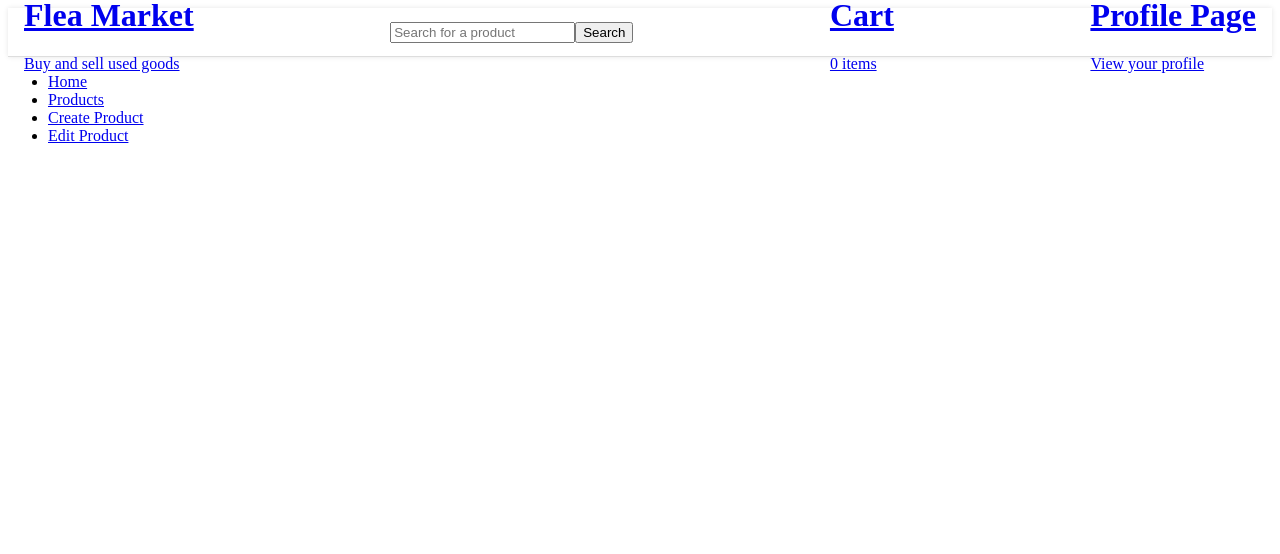
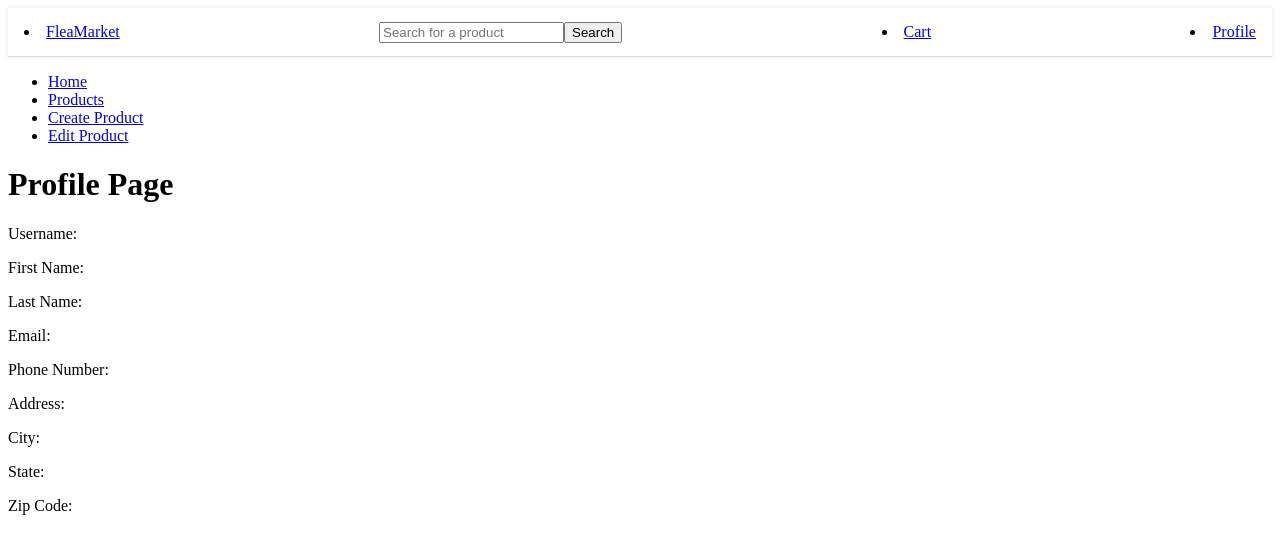
Before and after one commit to Hector-H/MileStone-2, a React (Create React App) app in the folder flea_market/: page /ProfilePage in a window 1280 px wide. Shown: the top 554 px of the page. Built offline with nearby package versions, Linux system fonts and the light colour scheme.

Commit message:
fixed Nav bar routing

```diff
--- a/flea_market/src/App.js
+++ b/flea_market/src/App.js
@@ -12,12 +12,14 @@ import ProductWindow from './components/Product/ProductWindow';
 import Home from './components/Home';
 import ProductList from './components/Product/ProductList';
 import ProductCreate from './components/Product/ProductCreate.js';
+import ProductEdit from './components/Product/ProductEdit.js';
 import AboutUs from './components/SideBar/AboutUs';
-import ProductEdit from './components/Product/ProductEdit.js';
 import ContactUs from './components/SideBar/ContactUs.js';
 import HelpPage from './components/SideBar/HelpPage.js';
 import Distance from './components/SideBar/Distance.js';
 import Category from './components/SideBar/Category.js';
+import Cart from './components/NavBar/Cart.js';
+import ProfilePage from './components/NavBar/ProfilePage.js';
 
 function App() {
 const [seeds, setSeeds] = useState(productsSeed)
@@ -65,6 +67,8 @@ const [seeds, setSeeds] = useState(productsSeed)
             <Route path="/HelpPage" element={<HelpPage />} />
             <Route path="/Distance" element={<Distance />} />
             <Route path="/Category" element={<Category />} />
+            <Route path="/Cart" element={<Cart />} />
+            <Route path="/ProfilePage" element={<ProfilePage />} />
           </Routes>
         </main>
       </div>
--- a/flea_market/src/components/NavBar/Cart.js
+++ b/flea_market/src/components/NavBar/Cart.js
@@ -1,12 +1,10 @@
-import{ Link } from "react-router-dom";
+import { Link } from 'react-router-dom';
 
 export default function Cart(props) {
     return (
         <div className="Cart">
-            <Link to="/Cart">
-                <h1>Cart</h1>
-                <p>0 items</p>
-            </Link>
+            <Link to="/cart">Cart</Link>
+            <h1>Cart Coming Soon!</h1>
         </div>
     );
 }
--- a/flea_market/src/components/NavBar/NavBar.js
+++ b/flea_market/src/components/NavBar/NavBar.js
@@ -1,20 +1,15 @@
-import { Link } from "react-router-dom";
+import { Link } from 'react-router-dom';
 
 import SearchBar from "./SearchBar";
-import ProfilePage from "./ProfilePage";
-import Cart from "./Cart";
 import "./NavBar.css";
 
 export default function NavBar(props) {
     return (
         <div className="NavBar">
-            <Link to="/">
-                <h1>Flea Market</h1>
-                <p>Buy and sell used goods</p>
-            </Link>
+            <li><Link to="/">FleaMarket</Link></li>
             <SearchBar />
-            <Cart />
-            <ProfilePage />
+            <li><Link to="/Cart">Cart</Link></li>
+            <li><Link to="/ProfilePage">Profile</Link></li>
         </div>
     );
 }
--- a/flea_market/src/components/NavBar/ProfilePage.js
+++ b/flea_market/src/components/NavBar/ProfilePage.js
@@ -1,12 +1,16 @@
-import { Link } from 'react-router-dom';
-
 export default function ProfilePage(props) {
     return (
         <div className="ProfilePage">
-            <Link to="/Profile_Page">
-                <h1>Profile Page</h1>
-                <p>View your profile</p>
-            </Link>
+            <h1>Profile Page</h1>
+            <p>Username: {props.username}</p>
+            <p>First Name: {props.firstName}</p>
+            <p>Last Name: {props.lastName}</p>
+            <p>Email: {props.email}</p>
+            <p>Phone Number: {props.phoneNumber}</p>
+            <p>Address: {props.address}</p>
+            <p>City: {props.city}</p>
+            <p>State: {props.state}</p>
+            <p>Zip Code: {props.zipCode}</p>
         </div>
     );
 }
```
